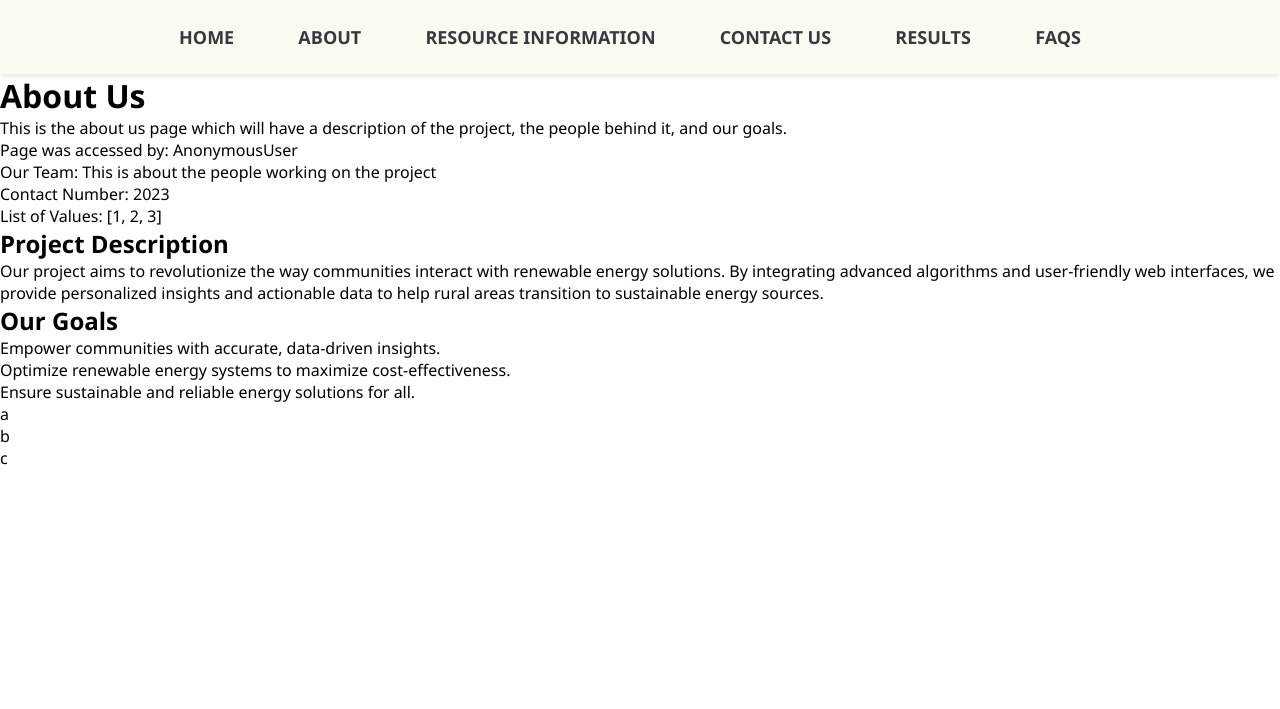
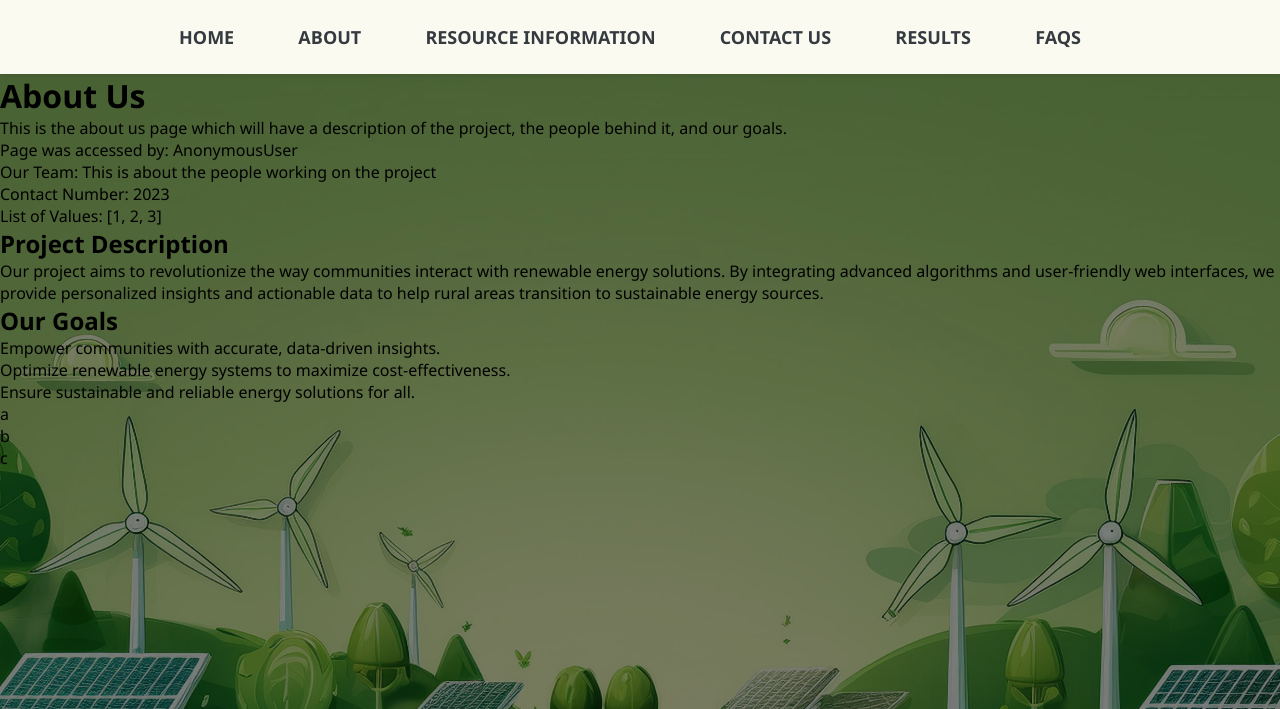
Before and after one commit to selishaa/Optimization_tool, a Django app: page /about/ in a window 1280 px wide. Shown: the top 709 px of the page. Run offline with Django 4.2, Linux system fonts and the light colour scheme; parts of the project's set-up code (start-up, migrations or seed data) failed here and were passed over.

Commit message:
playing with some css

```diff
--- a/pages/templates/base.html
+++ b/pages/templates/base.html
@@ -5,10 +5,33 @@
     <meta name="viewport" content="width=device-width, initial-scale=1.0">
     <title>{% block title %}Renewable Energy in Rural Communities{% endblock %}</title>
     {% load static %}
+    <style>
+        /* Background image styling with dim effect */
+        body::before {
+            content: "";
+            position: fixed;
+            top: 0;
+            left: 0;
+            width: 100%;
+            height: 100%;
+            background: url('/static/images/background.jpg') no-repeat center center fixed;
+            background-size: cover;
+            z-index: -1; /* Ensure it’s behind the content */
+        }
 
+        body::after {
+            content: "";
+            position: fixed;
+            top: 0;
+            left: 0;
+            width: 100%;
+            height: 100%;
+            background: rgba(0, 0, 0, 0.5); /* Dark overlay with 50% opacity */
+            z-index: -1; /* Ensure it’s behind the content */
+        }
+    </style>
 </head>
 <body>
-
     {% include 'navbar.html' %}
     <div id="content">
         {% block content %}{% endblock %}
```
Also changed, not shown: pages/static/images/resultpage.css (+28 -31 lines), pages/templates/result_page.html (+1 -2 lines), db.sqlite3, 1 other file.
